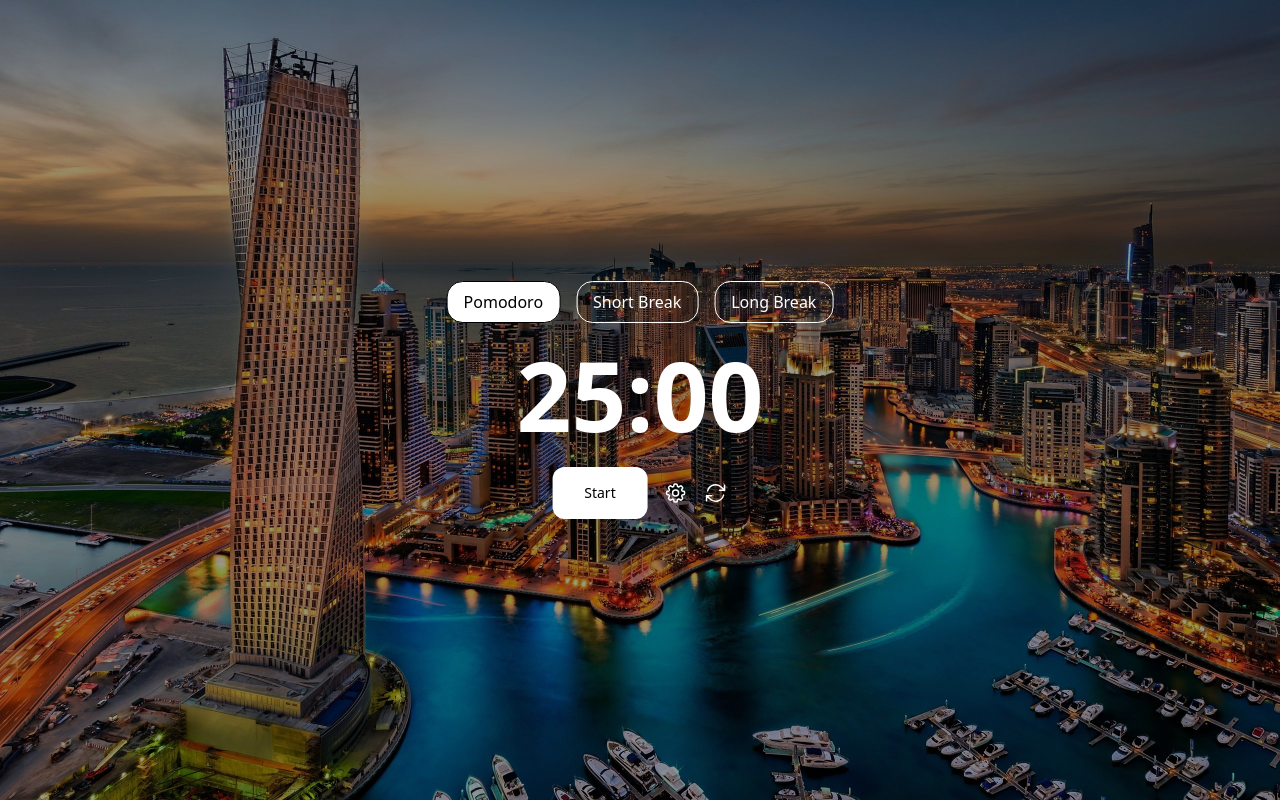
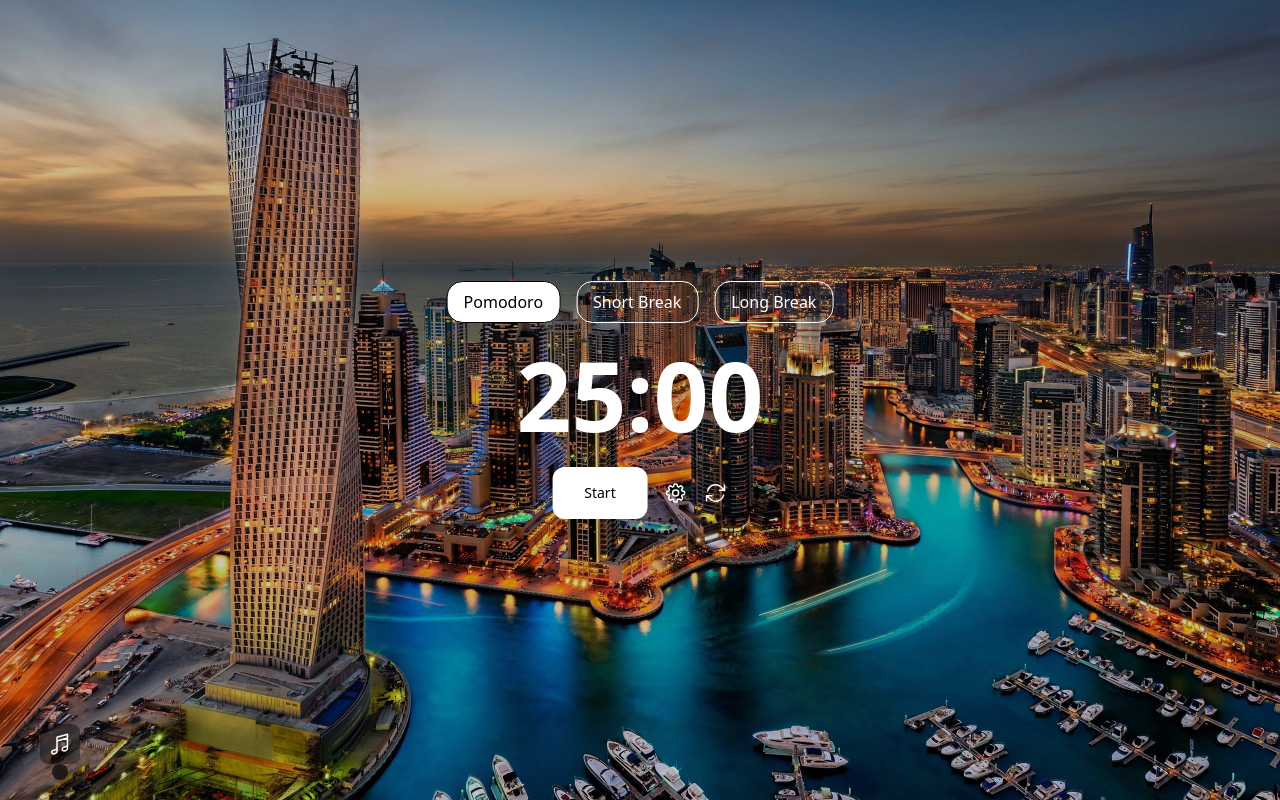
Before and after one commit to certifiedkaren/NatureTimer, a Vue app: page /timer in a window 1280 px wide. Built offline with nearby package versions, Linux system fonts and the light colour scheme.

Commit message:
Added Music player and user can input own link Put highlight around all the icon buttons

```diff
--- a/src/views/SettingsPopup.vue
+++ b/src/views/SettingsPopup.vue
@@ -1,5 +1,4 @@
 <script setup>
-import { ref } from 'vue'
 import { usePomodoroStore } from '@/stores/pomodoroStore'
 
 const pomodoro = usePomodoroStore()
@@ -10,7 +9,7 @@ const props = defineProps({
 
 defineEmits(['close'])
 </script>
-
+<!-- TODO: Make background selector -->
 <template>
   <Transition name="slide-down">
     <div class="fixed inset-0 flex items-center justify-center z-[9999] px-4" v-if="props.show">
--- a/src/views/TimerView.vue
+++ b/src/views/TimerView.vue
@@ -5,9 +5,12 @@ import { usePomodoroStore } from '@/stores/pomodoroStore'
 import bellSound from '/sounds/bell_sound.mp3'
 
 const settingsActive = ref(false)
+const showMusic = ref(false)
 const activeMode = ref('pomodoro')
 const pomodoro = usePomodoroStore()
 const bellAudio = new Audio(bellSound)
+const videoUrl = ref('')
+const videoUrlInput = ref('')
 
 function selectMode(mode) {
   activeMode.value = mode
@@ -90,8 +93,18 @@ function handleSettingsClose() {
   } else if (activeMode.value === 'long') {
     timeLeft.value = pomodoro.longBreakLength * 60
   }
+  timerText.value = formatTime(timeLeft.value)
+}
 
-  timerText.value = formatTime(timeLeft.value)
+function getVideoUrl() {
+  // const newUrl = videoUrlInput.split('=', 2)[1]
+  // const finalUrl = newUrl.includes('&') ? newUrl.split('&')[0] : newUrl
+  // videoUrl.value = finalUrl
+  const url = videoUrlInput.value
+  const regex = /(?:youtube\.com\/(?:.*v=|.*\/)|youtu\.be\/)([a-zA-Z0-9_-]{11})/
+  const match = url.match(regex)
+  videoUrl.value = match ? match[1] : ''
+  videoUrlInput.value = ''
 }
 </script>
 
@@ -100,7 +113,7 @@ function handleSettingsClose() {
     class="relative w-screen h-screen bg-cover bg-center"
     style="background-image: url('/images/dubai-background.jpg')"
   >
-    <div class="absolute inset-0 bg-black/40 z-0"></div>
+    <div class="absolute inset-0 bg-black/20 z-0"></div>
 
     <div
       class="absolute z-10 top-1/2 left-1/2 transform -translate-x-1/2 -translate-y-1/2 text-white text-center flex flex-col items-center space-y-6"
@@ -196,5 +209,73 @@ function handleSettingsClose() {
       </div>
       <SettingsPopup :show="settingsActive" @close="handleSettingsClose" />
     </div>
+
+    <div class="absolute bottom-5 left-10 z-10 text-white flex flex-col items-center">
+      <div v-show="showMusic" class="mb-4 bg-black/70 p-4 rounded-lg">
+        <div class="flex items-center space-x-4 mb-2">
+          <p class="text-md font-bold whitespace-nowrap">Music</p>
+          <input
+            v-model="videoUrlInput"
+            type="text"
+            placeholder="URL from YT"
+            class="w-64 px-2 py-1 rounded-lg bg-black border border-white/10 text-center"
+          />
+          <button class="cursor-pointer text-gray-600 hover:text-white/80">
+            <svg
+              @click="getVideoUrl"
+              xmlns="http://www.w3.org/2000/svg"
+              fill="none"
+              viewBox="0 0 24 24"
+              stroke-width="1.5"
+              stroke="currentColor"
+              class="size-6"
+            >
+              <path stroke-linecap="round" stroke-linejoin="round" d="m4.5 12.75 6 6 9-13.5" />
+            </svg>
+          </button>
+        </div>
+        <iframe
+          width="315"
+          height="215"
+          :src="'https://www.youtube.com/embed/' + videoUrl"
+          class="rounded-lg"
+        >
+        </iframe>
+      </div>
+
+      <button
+        class="cursor-pointer p-2 bg-black/40 rounded-lg hover:bg-black/70"
+        @click="showMusic = !showMusic"
+      >
+        <svg
+          v-if="!showMusic"
+          xmlns="http://www.w3.org/2000/svg"
+          fill="none"
+          viewBox="0 0 24 24"
+          stroke-width="1.5"
+          stroke="currentColor"
+          class="size-6"
+        >
+          <path
+            stroke-linecap="round"
+            stroke-linejoin="round"
+            d="m9 9 10.5-3m0 6.553v3.75a2.25 2.25 0 0 1-1.632 2.163l-1.32.377a1.803 1.803 0 1 1-.99-3.467l2.31-.66a2.25 2.25 0 0 0 1.632-2.163Zm0 0V2.25L9 5.25v10.303m0 0v3.75a2.25 2.25 0 0 1-1.632 2.163l-1.32.377a1.803 1.803 0 0 1-.99-3.467l2.31-.66A2.25 2.25 0 0 0 9 15.553Z"
+          />
+        </svg>
+      </button>
+      <button class="cursor-pointer p-2 bg-black/70 rounded-lg" @click="showMusic = !showMusic">
+        <svg
+          v-if="showMusic"
+          xmlns="http://www.w3.org/2000/svg"
+          fill="none"
+          viewBox="0 0 24 24"
+          stroke-width="1.5"
+          stroke="currentColor"
+          class="size-6"
+        >
+          <path stroke-linecap="round" stroke-linejoin="round" d="M6 18 18 6M6 6l12 12" />
+        </svg>
+      </button>
+    </div>
   </div>
 </template>
```
